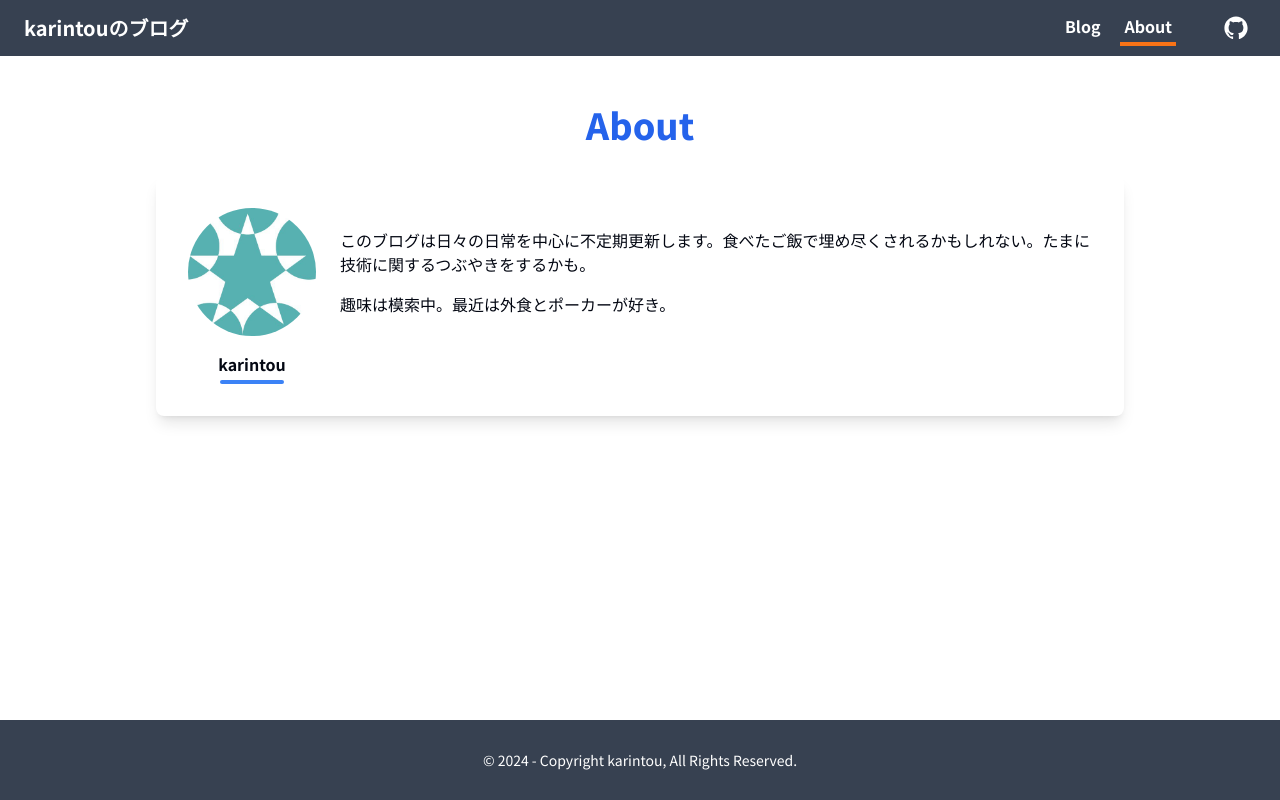
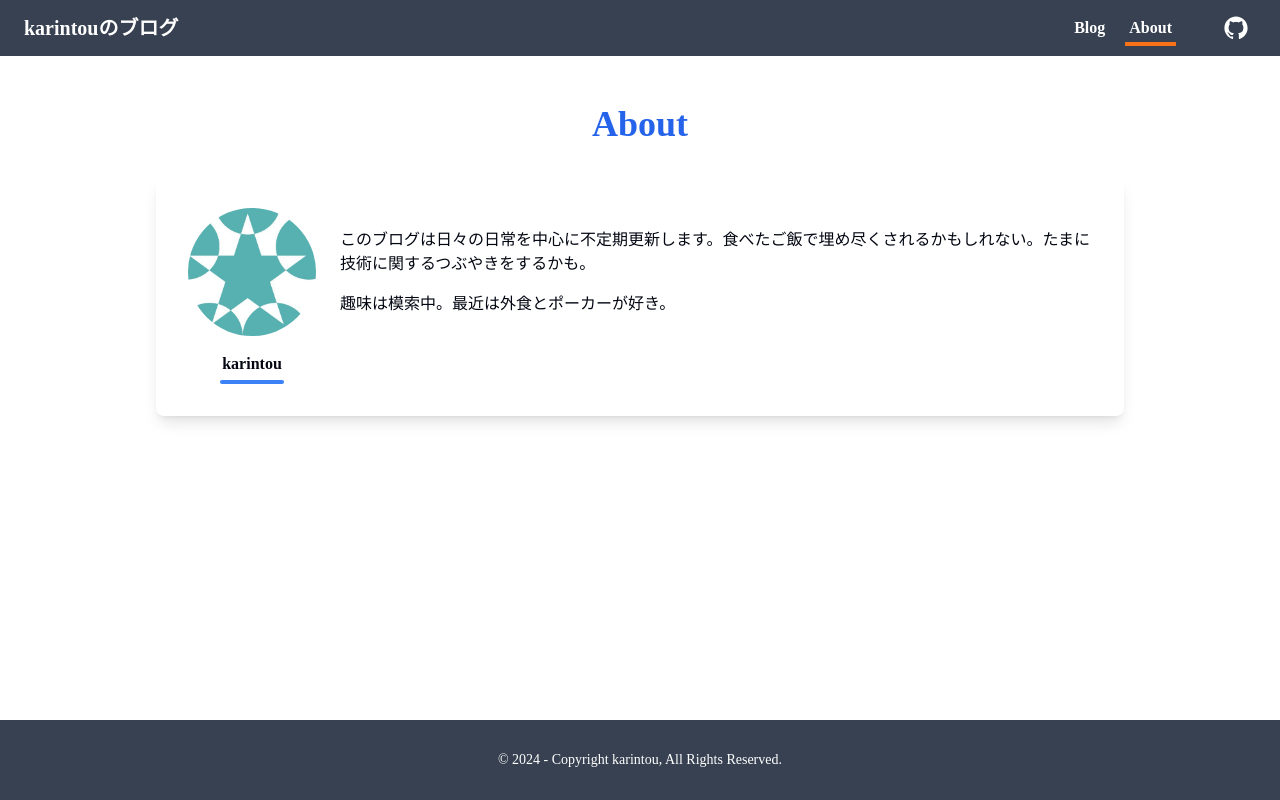
Before and after one commit to karintou8710/kblog, a Next.js app: page /about in a window 1280 px wide. Built offline with nearby package versions, Linux system fonts and the light colour scheme.

Commit message:
fix: Navigationが選択時にズレるバグ

```diff
--- a/src/app/_components/header/index.tsx
+++ b/src/app/_components/header/index.tsx
@@ -8,9 +8,10 @@ import Navigation from '../navigation'
 export default function Header() {
   return (
     <header className='flex h-14 shrink-0 items-center bg-gray-700 px-6 text-white'>
-      <Link className='text-xl font-bold' href='/'>
+      <Link className='text-xl font-bold hover:opacity-80' href='/'>
         <span>karintouのブログ</span>
       </Link>
+
       <div className='flex-1' />
       <Navigation className='mr-10' />
       <div>
--- a/src/app/_components/navigation-link/index.tsx
+++ b/src/app/_components/navigation-link/index.tsx
@@ -19,8 +19,9 @@ export default function NavigationLink({ href, label, className }: Props) {
     <Link
       href={href}
       className={cn(
-        'block p-1 font-bold hover:opacity-80',
-        isSamePath && 'border-b-4 border-orange-500',
+        'relative block p-1 font-bold hover:opacity-80',
+        isSamePath &&
+          'after:absolute after:-bottom-0.5 after:left-0 after:w-full after:border-2 after:border-orange-500 after:content-[""]',
       )}
     >
       {label}
--- a/src/app/layout.tsx
+++ b/src/app/layout.tsx
@@ -23,10 +23,7 @@ export default function RootLayout({
   return (
     <html lang='ja'>
       <body
-        className={cn(
-          'flex min-h-screen flex-col bg-background font-sans antialiased',
-          notoSansJP.variable,
-        )}
+        className={cn('flex min-h-screen flex-col bg-background antialiased', notoSansJP.variable)}
       >
         <Header />
         <main className='grow'>{children}</main>
```
Also changed, not shown: 2 other files (tests, documents, lock files or other folders).
